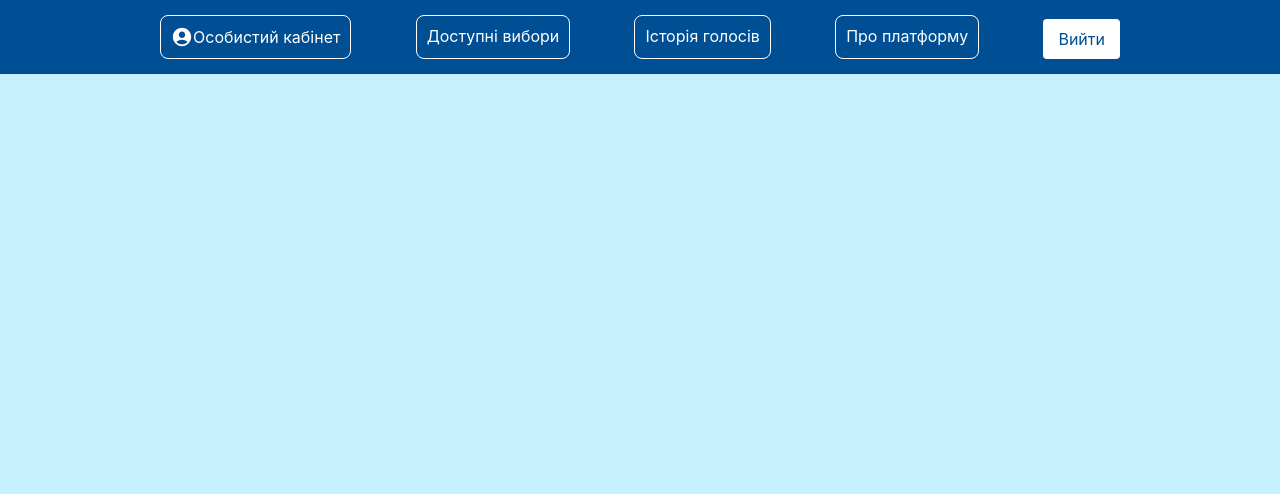
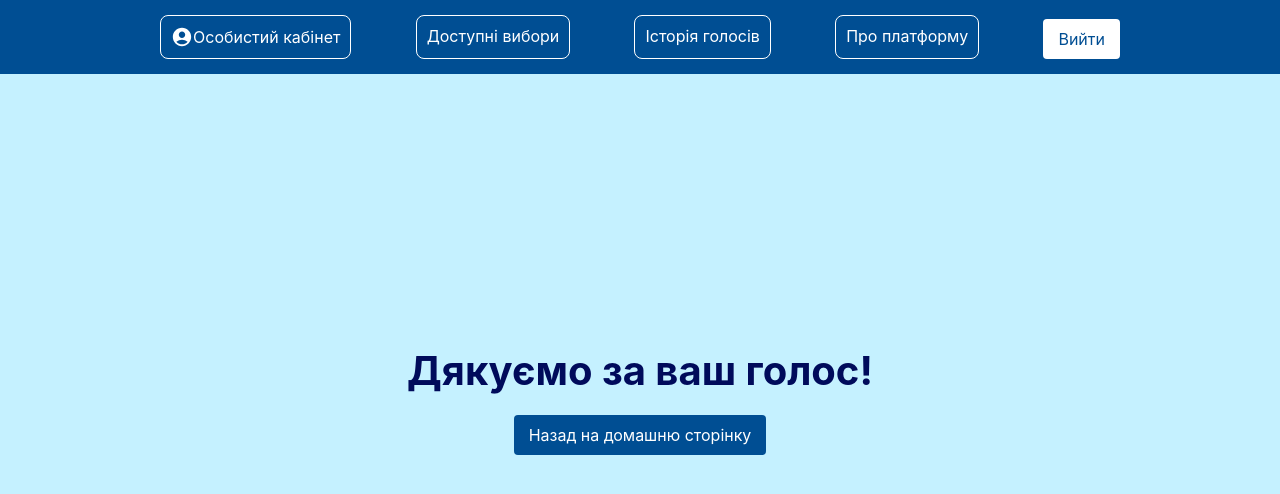
Before and after one commit to VotingService/frontend, a React (Create React App) app in the folder voting-service-react/: page /voting-success in a window 1280 px wide. Shown: the top 494 px of the page. Built offline with nearby package versions, Linux system fonts and the light colour scheme.

Commit message:
voting success page and necessary routes

```diff
--- a/voting-service-react/src/App.js
+++ b/voting-service-react/src/App.js
@@ -21,6 +21,7 @@ import ElectionSuccess from './components/CreateNewElection/ElectionSuccess/Elec
 import CandidateList from "./components/CandidateList/CandidateList";
 import EditCandidates from './components/EditCandidates/EditCandidates';
 import AvailableElections from './components/AvailableElections/AvailableElections';
+import VotingSuccess from './components/VotingSuccess/VotingSuccess';
 
 function App() {
     return (
@@ -43,6 +44,7 @@ function App() {
                 <Route path="/candidatelist" element={<CandidateList/>}/>
                 <Route path="/edit-candidates" element={<EditCandidates/>}/>
                 <Route path="/available-elections" element={<AvailableElections/>}/>
+                <Route path="/voting-success" element={<VotingSuccess/>}/>
             </Routes>
         </Router>
     );
--- a/voting-service-react/src/components/CandidateList/CandidateList.js
+++ b/voting-service-react/src/components/CandidateList/CandidateList.js
@@ -59,7 +59,7 @@ export default function CandidateList(){
         } else {
             console.log('Selected Candidates IDs:', selectedCandidates);
         }
-        navigate("/home")
+        navigate("/voting-success");
     };
 
     const remainingPoints = totalPoints - Object.values(pointsDistribution).reduce((a, b) => a + b, 0);
--- /dev/null
+++ b/voting-service-react/src/components/VotingSuccess/VotingSuccess.css
@@ -0,0 +1,30 @@
+.voting-success-page {
+  display: flex;
+  flex-direction: column;
+  justify-content: center;
+  align-items: center;
+  height: 100vh;
+  padding: 20px;
+}
+
+.header {
+  color: rgb(0, 11, 91);
+  font-size: 2.5em;
+  margin-bottom: 20px;
+  text-align: center;
+}
+
+.home-button {
+  background-color: rgb(0, 78, 147);
+  border: none;
+  border-radius: 4px;
+  color: white;
+  cursor: pointer;
+  padding: 10px 15px;
+  font-size: 1em;
+  text-decoration: none;
+}
+
+.home-button:hover {
+  background-color: rgb(0, 11, 91);
+}
--- /dev/null
+++ b/voting-service-react/src/components/VotingSuccess/VotingSuccess.js
@@ -0,0 +1,15 @@
+import "./VotingSuccess.css"
+import { Link } from "react-router-dom";
+
+function VotingSuccess() {
+  return(
+      <div className="voting-success-page">
+        <h1 className="header">Дякуємо за ваш голос!</h1>
+        <Link to={"/home"} className="home-button">
+          Назад на домашню сторінку
+        </Link>
+      </div>
+    );
+}
+
+export default VotingSuccess;
```
